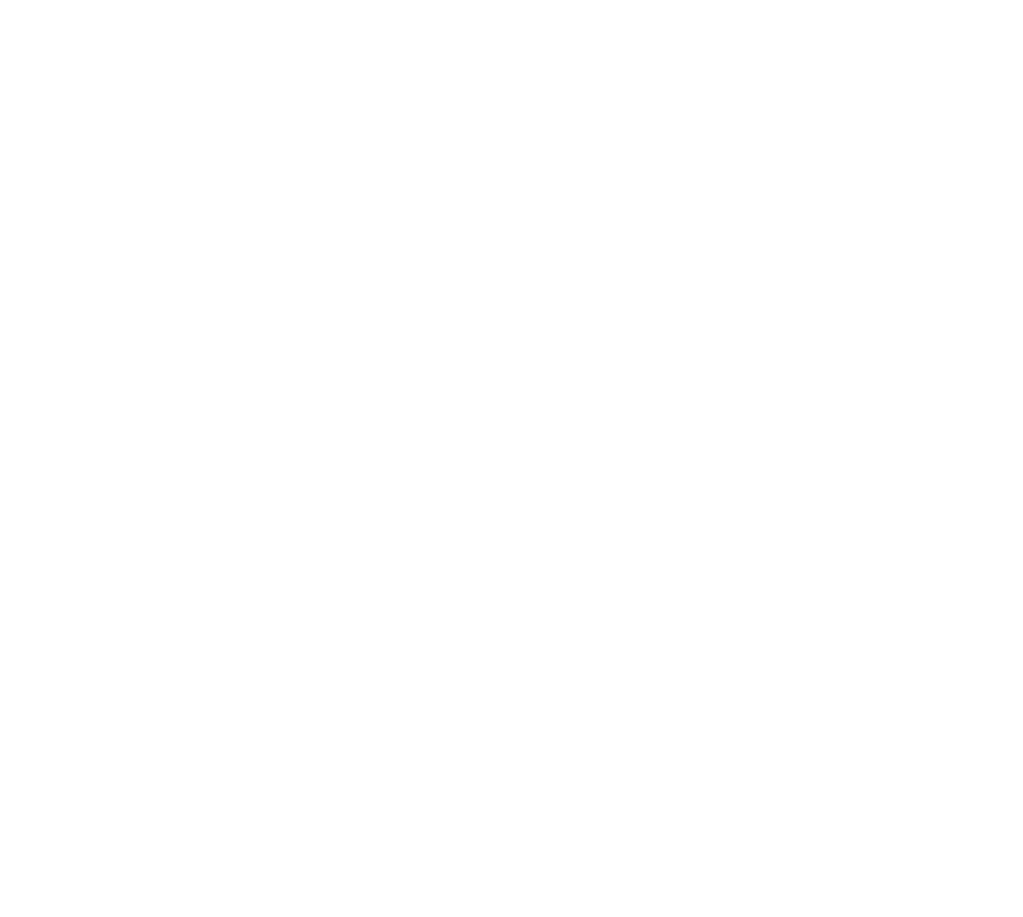
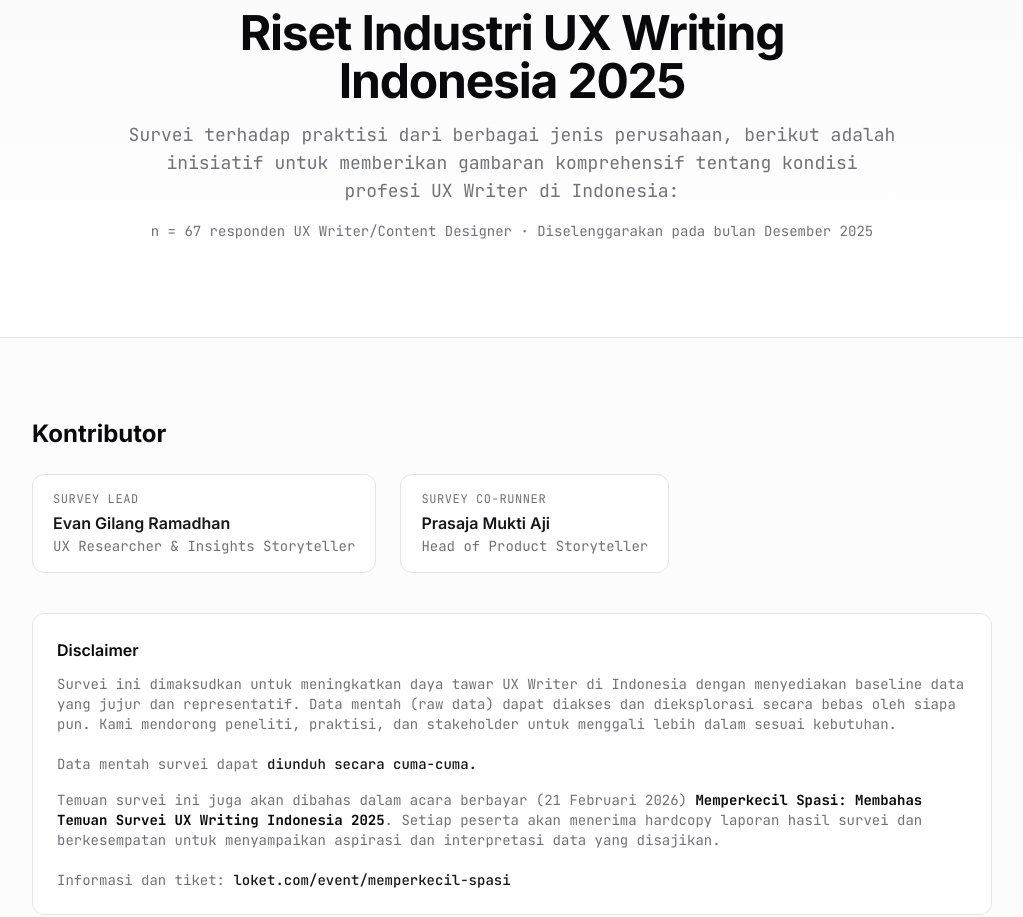
Before and after one commit to orepras/sintaksis-vite, a React (Vite) app: page /indonesia-ux-writing-survey in a window 1280 px wide. Before the commit this address had no page. Shown: the part 180-1097 px from the top of the page, without its empty margins (128-1151 px from the left). Before the commit the page ends 800 px from the top, so only its background shows below. Built offline with nearby package versions, Linux system fonts and the light colour scheme.

Commit message:
add url survei, files and

```diff
--- a/src/App.tsx
+++ b/src/App.tsx
@@ -59,7 +59,7 @@ function App() {
           <Route path="/resources" element={<ResourcesPage />} />
           <Route path="/downloadables" element={<DownloadablesPage />} />
           <Route path="/blog" element={<BlogPage />} />
-          <Route path="/indonesia-ux-writing" element={<IndonesiaUxWritingSurveyPage />} />
+          <Route path="/indonesia-ux-writing-survey" element={<IndonesiaUxWritingSurveyPage />} />
           <Route path="/blog/:slug" element={<BlogPostWrapper />} />
         </Routes>
       </Router>
--- a/src/pages/HomePage.tsx
+++ b/src/pages/HomePage.tsx
@@ -144,7 +144,7 @@ Your product should have a story worth remembering. But somewhere along the way,
                 <p>
                   Our work starts with a simple premise that <strong>your product deserves to be understood, your brand deserves to be remembered, and your customers deserve a story worth buying into.</strong>
 </p>
-<p>Let's tell it properly, and make the words that build that story stick.
+<p>Let's tell it properly, and make the words that build the story stick.
 
 </p>
               </div>
--- a/src/pages/IndonesiaUxWritingSurveyPage.tsx
+++ b/src/pages/IndonesiaUxWritingSurveyPage.tsx
@@ -248,7 +248,16 @@ export default function IndonesiaUxWritingSurveyPage() {
                 <div className="rounded-xl border bg-card p-6">
                   <h3 className="font-semibold font-sans mb-3">Disclaimer</h3>
                   <p className="font-mono text-sm text-muted-foreground mb-4">
-                    Survei ini dimaksudkan untuk meningkatkan daya tawar UX Writer di Indonesia dengan menyediakan baseline data yang jujur dan representatif. Data mentah (raw data) dapat diakses dan dieksplorasi secara bebas oleh siapa pun. Kami mendorong peneliti, praktisi, dan stakeholder untuk menggali lebih dalam sesuai kebutuhan.
+                    Survei ini dimaksudkan untuk meningkatkan daya tawar UX Writer di Indonesia dengan menyediakan baseline data yang jujur dan representatif. Data mentah (raw data) dapat diakses dan dieksplorasi secara bebas oleh siapa pun. Kami mendorong peneliti, praktisi, dan stakeholder untuk menggali lebih dalam sesuai kebutuhan.<br></br><br></br>
+                    Data mentah survei dapat {" "}
+                    <a
+
+                      href="/src/data/raw-data-survey.xlsx"
+                      target="_blank"
+                      rel="noopener noreferrer"
+                      className="text-primary font-medium hover:underline"
+
+                    >diunduh secara cuma-cuma.</a>
                   </p>
                   <p className="font-mono text-sm text-muted-foreground">
                     Temuan survei ini juga akan dibahas dalam acara berbayar (21 Februari 2026) <strong className="text-foreground">Memperkecil Spasi: Membahas Temuan Survei UX Writing Indonesia 2025</strong>. Setiap peserta akan menerima hardcopy laporan hasil survei dan berkesempatan untuk menyampaikan aspirasi dan interpretasi data yang disajikan. <br></br><br></br>Informasi dan tiket:{" "}
@@ -1123,7 +1132,7 @@ export default function IndonesiaUxWritingSurveyPage() {
                 </ul>
 
                 {/* Sintesis & Kesimpulan */}
-                <h3 className="text-xl font-bold font-sans mb-4">Sintesis & Jalan Keluar dari Lingkaran Setan</h3>
+                <h3 className="text-xl font-bold font-sans mb-4">Sintesis & Memperkecil Celah</h3>
                 <p className="font-mono text-sm mb-6">Triangulasi data kuantitatif dengan insight kualitatif:</p>
                 <ul className="space-y-3 font-mono text-sm mb-6">
                   <li><strong>Gap persepsi 0.82</strong> + &quot;Masih ada yang menggampangkan pekerjaan UX Writer&quot; → Butuh edukasi kontinu + bukti impact konkret.</li>
@@ -1138,7 +1147,7 @@ export default function IndonesiaUxWritingSurveyPage() {
                     <li><strong className="text-foreground">Level Komunitas:</strong> Peer review network lintas perusahaan, sharing salary data, collective advocacy.</li>
                     <li><strong className="text-foreground">Level Industri:</strong> Standardisasi career ladder, metrik impact, dan AI governance framework.</li>
                   </ul>
-                  <p className="font-mono text-sm mt-4 italic">UX Writer Indonesia tidak butuh simpati; mereka butuh struktur, tools, dan recognition yang setara dengan kontribusi mereka. Solusi itu harus datang dari gerakan kolektif.</p>
+                  <p className="font-mono text-sm mt-4 italic">UX Writer Indonesia tidak butuh simpati yang dibentuk dari diskusi-diskusi semata, yang dibutuhkan adalah struktur konkret, tools, dan recognition yang setara dengan kontribusi mereka. Solusi itu harus datang dari gerakan kolektif.</p>
                 </div>
               </div>
             </section>
```
Also changed, not shown: 1 other file (tests, documents, lock files or other folders).
